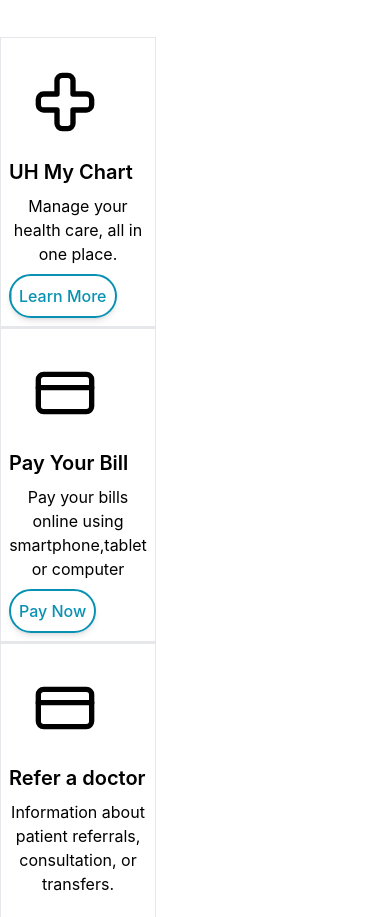
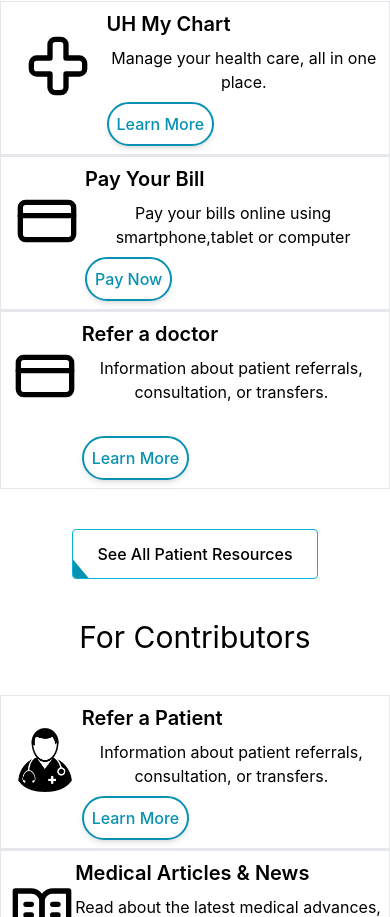
Before and after one commit to arnav1203/medconnect, a React (Create React App) app: page / in a window 390 px wide. Shown: the part 1083-2000 px from the top of the page. Built offline with nearby package versions, Linux system fonts and the light colour scheme.

Commit message:
Signup linked to footer

```diff
--- a/src/Components/Footer.js
+++ b/src/Components/Footer.js
@@ -1,6 +1,11 @@
 import React from 'react'
+import { useNavigate } from 'react-router-dom'
 
 export default function Footer() {
+    const navigate = useNavigate();
+    const Signup = () => {
+        navigate('/Signup')
+    }
     return (
         <div className='bg-gray-300 p-10'>
             <div className='lg:flex'>
@@ -50,7 +55,7 @@
                         </div>
                     </div>
                     <div className='p-5'>
-                        <button className="relative mt-5 flex justify-center items-center border border-cyan-500 w-48 py-2 text-xl overflow-hidden font-medium transition-all bg-white rounded hover:bg-white group">
+                        <button className="relative mt-5 flex justify-center items-center border border-cyan-500 w-48 py-2 text-xl overflow-hidden font-medium transition-all bg-white rounded hover:bg-white group" onClick={Signup}>
                             <span className="w-48 h-64 rounded rotate-[-40deg] bg-cyan-600 absolute bottom-0 left-0 -translate-x-full ease-out duration-500 transition-all translate-y-full mb-9 ml-16 group-hover:ml-8 group-hover:mb-32 group-hover:translate-x-0"></span>
                             <div><span className="relative w-full text-left text-black transition-colors duration-300 ease-in-out group-hover:text-white">Signup</span>
                             </div>
--- a/src/Components/Patvscon.js
+++ b/src/Components/Patvscon.js
@@ -8,12 +8,12 @@
     return (
         <div>
             <div className='md:flex md:justify-around'>
-                <div className='w-2/5'>
+                <div className='md:w-2/5'>
                     <div className='text-3xl'>
                         For Patients
                     </div>
                     <div className='pt-10'>
-                        <div className='md:flex border p-2'>
+                        <div className='flex justify-center md:justify-start border p-2'>
                             <div className='w-28 h-28 flex justify-center items-center'>
                                 <img src={cross} className='h-16'></img>
                             </div>
@@ -36,7 +36,7 @@
                             </div>
                         </div>
                         <hr />
-                        <div className='md:flex border p-2'>
+                        <div className='flex justify-center md:justify-start border p-2'>
                             <div className='w-28 h-28 flex justify-center items-center'>
                                 <img src={atm} className='h-16'></img>
                             </div>
@@ -59,7 +59,7 @@
                             </div>
                         </div>
                         <hr />
-                        <div className='md:flex border p-2'>
+                        <div className='flex justify-center md:justify-start border p-2'>
                             <div className='w-28 h-28 flex justify-center items-center'>
                                 <img src={atm} className='h-16'></img>
                             </div>
@@ -89,12 +89,12 @@
                         </div>
                     </div>
                 </div>
-                <div className='w-2/5'>
+                <div className='md:w-2/5'>
                     <div className='text-3xl'>
                         For Contributors
                     </div>
                     <div className='pt-10'>
-                        <div className='md:flex border p-2'>
+                        <div className='flex justify-center md:justify-start border p-2'>
                             <div className='w-28 h-28 flex justify-center items-center'>
                                 <img src={doctor} className='h-16'></img>
                             </div>
@@ -117,7 +117,7 @@
                             </div>
                         </div>
                         <hr />
-                        <div className='md:flex border p-2'>
+                        <div className='flex justify-center md:justify-start border p-2'>
                             <div className='w-36 h-28 flex justify-center items-center'>
                                 <img src={book} className='h-16'></img>
                             </div>
@@ -142,7 +142,7 @@
                             </div>
                         </div>
                         <hr />
-                        <div className='md:flex border p-2'>
+                        <div className='flex justify-center md:justify-start border p-2'>
                             <div className='w-28 h-28 flex justify-center items-center'>
                                 <img src={building} className='h-16'></img>
                             </div>
```
